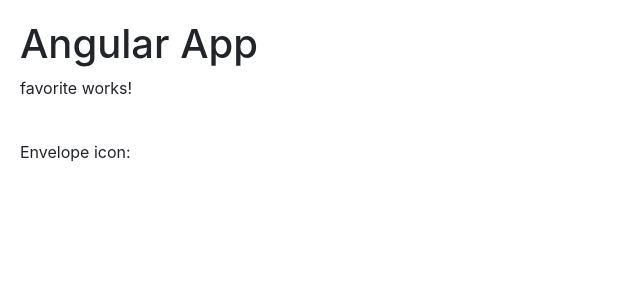
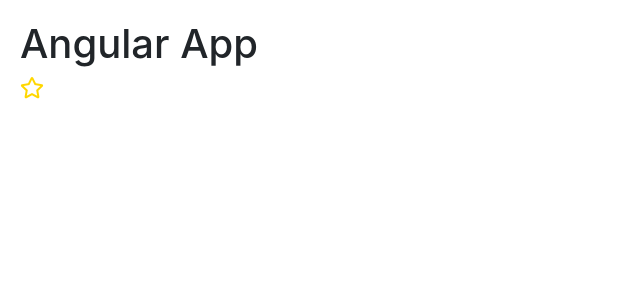
Before and after one commit to apurvsingh/Angular-MH-B2A, an Angular app: page / in a window 1280 px wide. Shown: the top 300 px of the page, without its empty margins (0-640 px from the left). Built offline with nearby package versions, Linux system fonts and the light colour scheme.

Commit message:
Adding fontAwesome and implementing fav component

```diff
--- a/package.json
+++ b/package.json
@@ -19,6 +19,11 @@
     "@angular/platform-browser": "~9.1.11",
     "@angular/platform-browser-dynamic": "~9.1.11",
     "@angular/router": "~9.1.11",
+    "@fortawesome/angular-fontawesome": "^0.6.1",
+    "@fortawesome/fontawesome-svg-core": "^1.2.28",
+    "@fortawesome/free-brands-svg-icons": "^5.13.0",
+    "@fortawesome/free-regular-svg-icons": "^5.13.0",
+    "@fortawesome/free-solid-svg-icons": "^5.13.0",
     "bootstrap": "^4.5.1",
     "rxjs": "~6.5.4",
     "tslib": "^1.10.0",
--- a/src/app/app.module.ts
+++ b/src/app/app.module.ts
@@ -7,6 +7,7 @@ import { AuthorsComponent } from './authors/authors.component';
 import {GetAuthorService} from './get-author.service';
 import { FormsModule } from '@angular/forms';
 import { FavoriteComponent } from './favorite/favorite.component';
+import { FontAwesomeModule } from '@fortawesome/angular-fontawesome';
 
 @NgModule({
   declarations: [
@@ -17,7 +18,8 @@ import { FavoriteComponent } from './favorite/favorite.component';
   imports: [
     BrowserModule,
     AppRoutingModule,
-    FormsModule
+    FormsModule,
+    FontAwesomeModule
   ],
   providers: [GetAuthorService],
   bootstrap: [AppComponent]
--- a/src/app/favorite/favorite.component.html
+++ b/src/app/favorite/favorite.component.html
@@ -1,5 +1,3 @@
-<p>favorite works!</p>
-<br>
-<span (click)="onClick" [className]=className></span>
-
-<p>Envelope icon: <span class=""></span></p>
+<span (click)="onClick()">
+    <fa-icon [icon]="[iconStye, 'star']" size="lg" [styles]="{'stroke': 'gold', 'color': 'gold'}"></fa-icon>
+</span>
--- a/src/app/favorite/favorite.component.ts
+++ b/src/app/favorite/favorite.component.ts
@@ -1,4 +1,9 @@
 import { Component } from '@angular/core';
+import { FaIconLibrary } from '@fortawesome/angular-fontawesome';
+import { faStar} from '@fortawesome/free-regular-svg-icons';
+import { fas } from '@fortawesome/free-solid-svg-icons';
+import { far } from '@fortawesome/free-regular-svg-icons';
+
 
 @Component({
   selector: 'app-favorite',
@@ -6,13 +11,19 @@ import { Component } from '@angular/core';
   styleUrls: ['./favorite.component.css']
 })
 export class FavoriteComponent {
+  starEmptyIcon = faStar;
 
-  constructor() { }
-  isSelected = false;
-  className = "glyphicon glyphicon-star-empty";
+  isFavorite = false;
+  iconStye = "far";
+
+  constructor(library: FaIconLibrary) {
+    library.addIconPacks(fas, far);
+    library.addIcons(faStar);
+   }
 
   onClick = ()=>{
-    this.className = this.isSelected ? "glyphicon glyphicon-star-empty" : "glyphicon glyphicon-star";
-    this.isSelected = !this.isSelected;
+    this.isFavorite = !this.isFavorite;
+    this.iconStye = this.isFavorite ? "fas" : "far";
+    console.log(this.isFavorite);
   }
 }
```
Also changed, not shown: 1 other file (tests, documents, lock files or other folders).
